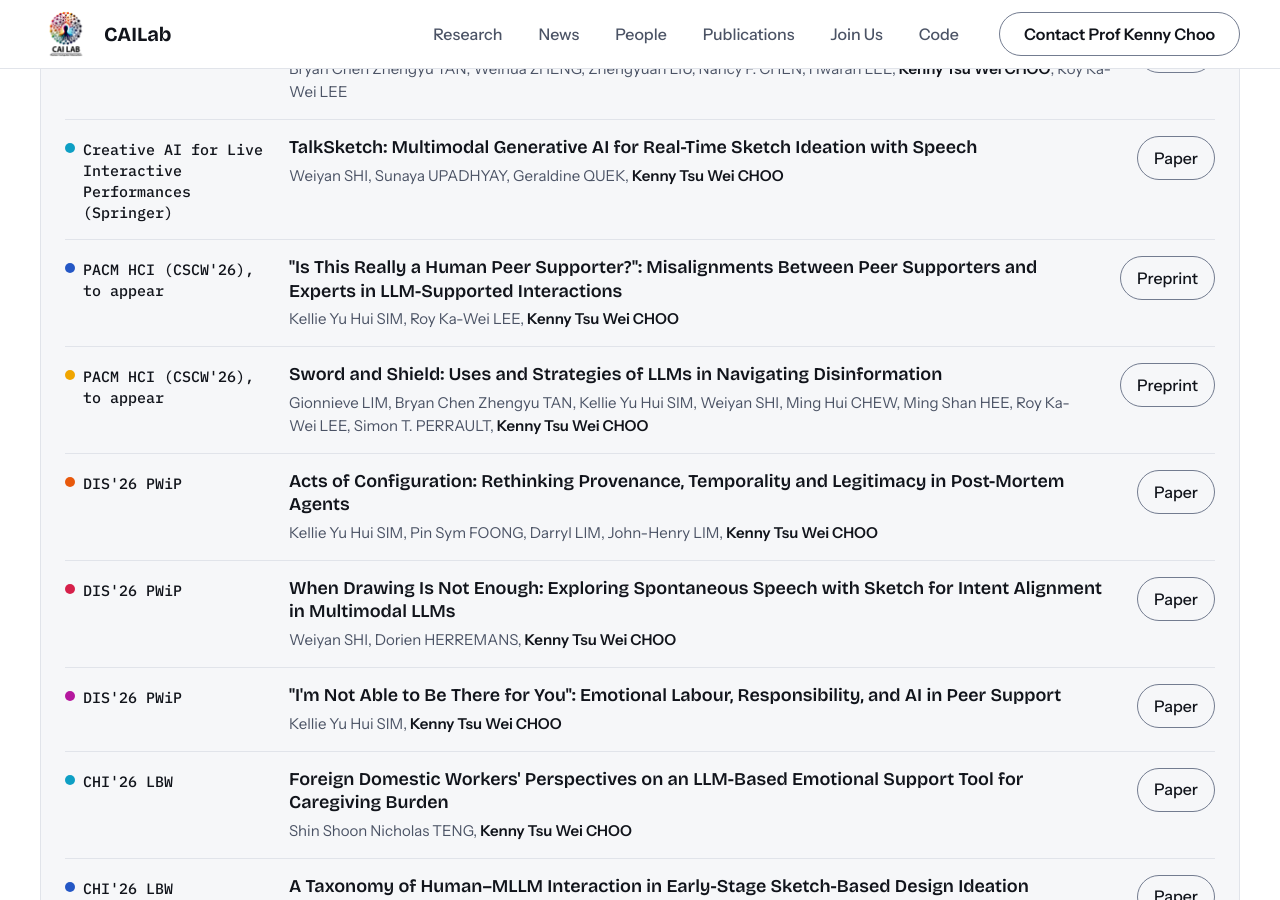
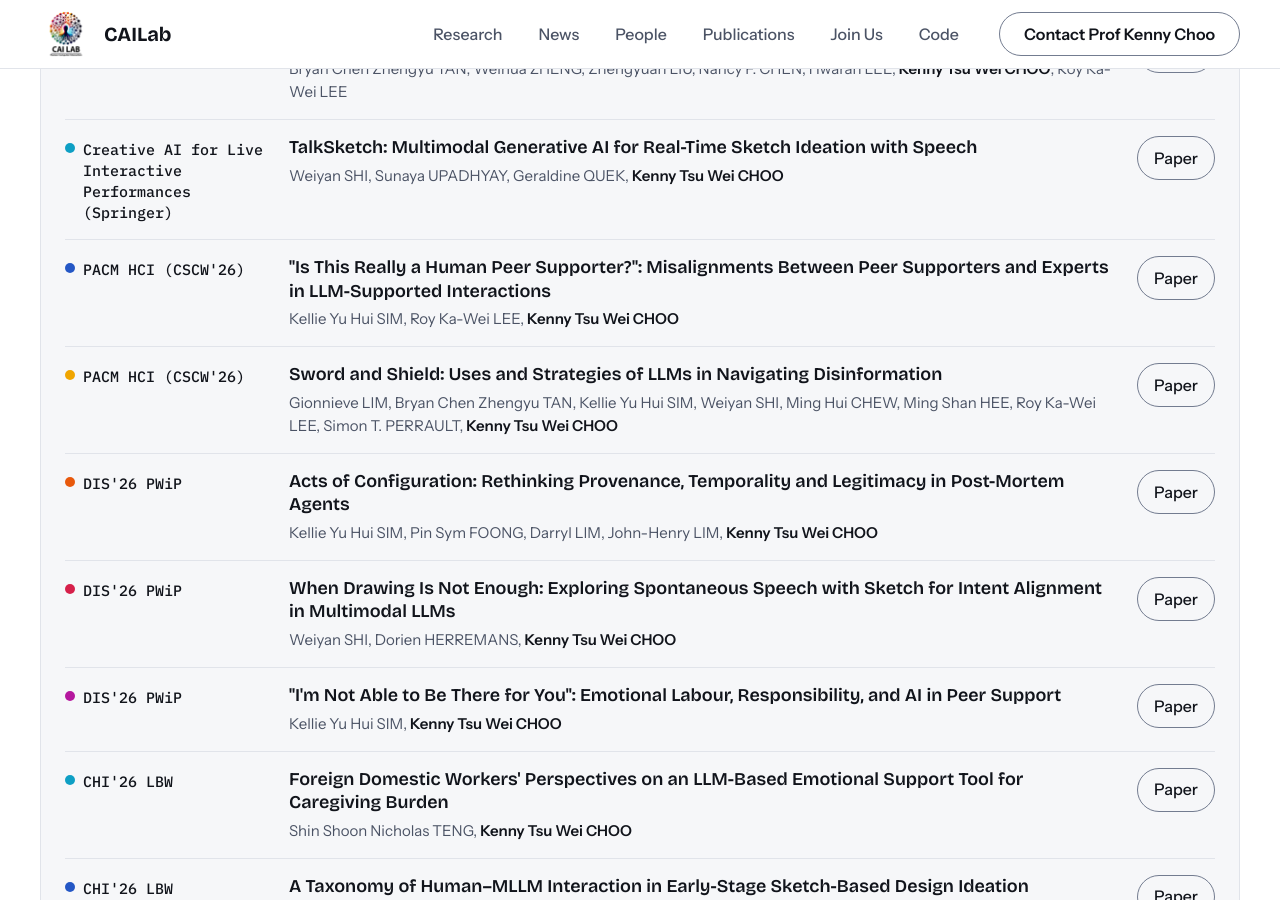
Before and after one commit to Context-Aware-Interaction-Lab/Context-Aware-Interaction-Lab.github.io, a Jekyll site: the page built from publications.html, in a window 1280 px wide and 900 px high, scrolled down 645 px. Built offline with Jekyll 4.4.1, drawn with Linux system fonts in a browser that asks for light colours.

Commit message:
Link the two CSCW'26 PACM HCI papers by their published DOIs
Data-only change: venue drops 'to appear', preprint links become the ACM
DOIs (10.1145/3816956, 10.1145/3817008), news item reworded to match.

Co-Authored-By: Claude Sonnet 5.5 <noreply@anthropic.com>

```diff
--- a/_data/news.yml
+++ b/_data/news.yml
@@ -1,8 +1,8 @@
 - date: "Oct 2026"
   text: |-
-    Two papers will appear in PACM HCI and be presented at CSCW 2026 this October:
-    - "'Is This Really a Human Peer Supporter?': Misalignments Between Peer Supporters and Experts in LLM-Supported Interactions", led by Kellie Sim. \[[preprint](https://arxiv.org/abs/2506.09354)\]
-    - "Sword and Shield: Uses and Strategies of LLMs in Navigating Disinformation", led by Gionnieve Lim, with Kellie Sim and Weiyan Shi. \[[preprint](https://arxiv.org/abs/2506.07211)\]
+    Two papers are now published in PACM HCI, for CSCW 2026 (October):
+    - "'Is This Really a Human Peer Supporter?': Misalignments Between Peer Supporters and Experts in LLM-Supported Interactions", led by Kellie Sim. \[[paper](https://doi.org/10.1145/3816956)\]
+    - "Sword and Shield: Uses and Strategies of LLMs in Navigating Disinformation", led by Gionnieve Lim, with Kellie Sim and Weiyan Shi. \[[paper](https://doi.org/10.1145/3817008)\]
 - date: "Sep 2026"
   text: |-
     Welcome to our two new PhD students, Nguyen Quoc Nam and Swarangi Subodh Mehta, who joined the lab this month! 🎉
--- a/_data/publications.yml
+++ b/_data/publications.yml
@@ -30,16 +30,16 @@
     - {label: paper, url: "https://doi.org/10.1007/978-3-032-16893-1_6"}
 - title: "\"Is This Really a Human Peer Supporter?\": Misalignments Between Peer Supporters and Experts in LLM-Supported Interactions"
   authors: "Kellie Yu Hui SIM, Roy Ka-Wei LEE, Kenny Tsu Wei CHOO"
-  venue: "PACM HCI (CSCW'26), to appear"
+  venue: "PACM HCI (CSCW'26)"
   year: 2026
   links:
-    - {label: preprint, url: "https://arxiv.org/abs/2506.09354"}
+    - {label: paper, url: "https://doi.org/10.1145/3816956"}
 - title: "Sword and Shield: Uses and Strategies of LLMs in Navigating Disinformation"
   authors: "Gionnieve LIM, Bryan Chen Zhengyu TAN, Kellie Yu Hui SIM, Weiyan SHI, Ming Hui CHEW, Ming Shan HEE, Roy Ka-Wei LEE, Simon T. PERRAULT, Kenny Tsu Wei CHOO"
-  venue: "PACM HCI (CSCW'26), to appear"
+  venue: "PACM HCI (CSCW'26)"
   year: 2026
   links:
-    - {label: preprint, url: "https://arxiv.org/abs/2506.07211"}
+    - {label: paper, url: "https://doi.org/10.1145/3817008"}
 - title: "Acts of Configuration: Rethinking Provenance, Temporality and Legitimacy in Post-Mortem Agents"
   authors: "Kellie Yu Hui SIM, Pin Sym FOONG, Darryl LIM, John-Henry LIM, Kenny Tsu Wei CHOO"
   venue: "DIS'26 PWiP"
```
